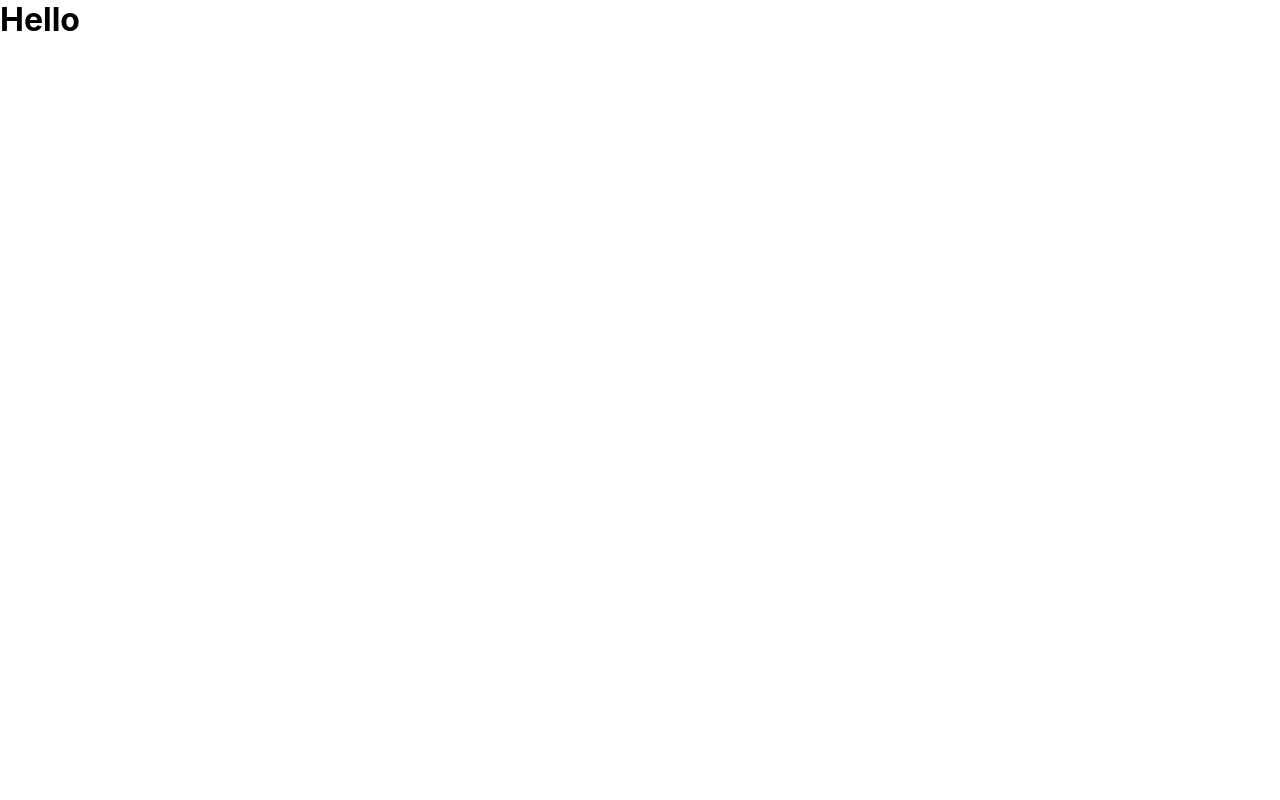
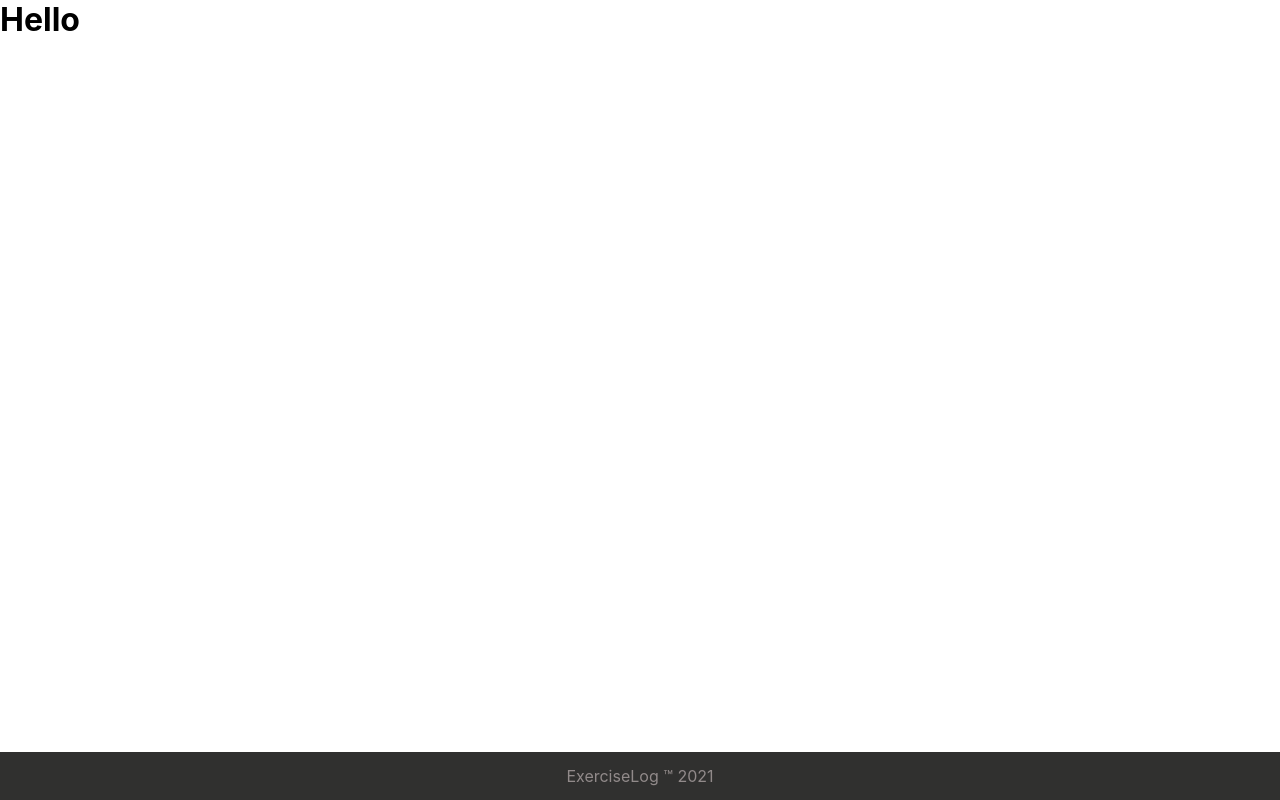
Before and after one commit to cat403/exercise_app, a React (Create React App) app: page / in a window 1280 px wide. Built offline with nearby package versions, Linux system fonts and the light colour scheme.

Commit message:
created the footer

```diff
--- a/src/Footer.css
+++ b/src/Footer.css
@@ -0,0 +1,12 @@
+.footer {
+  background-color: #30302f;
+  color: #918a8a;
+
+  display: flex;
+  justify-content: center;
+  align-items: center;
+  position: absolute;
+  bottom: 0;
+  height: 3rem;
+  width: 100vw;
+}
--- a/src/Footer.js
+++ b/src/Footer.js
@@ -0,0 +1,11 @@
+import React from "react";
+import "./Footer.css";
+function Footer() {
+  return (
+    <div className="footer">
+      <p>ExerciseLog ™ 2021</p>
+    </div>
+  );
+}
+
+export default Footer;
--- a/src/index.js
+++ b/src/index.js
@@ -2,6 +2,7 @@
 import ReactDOM from "react-dom";
 import "./index.css";
 import App from "./App";
+import Footer from "./Footer";
 import { BrowserRouter as Router, Route, Routes } from "react-router-dom";
 
 ReactDOM.render(
@@ -10,6 +11,7 @@
       <Routes>
         <Route path="/" element={<App />} />
       </Routes>
+      <Footer></Footer>
     </Router>
   </React.StrictMode>,
   document.getElementById("root")
```
Also changed, not shown: 1 other file (tests, documents, lock files or other folders).
